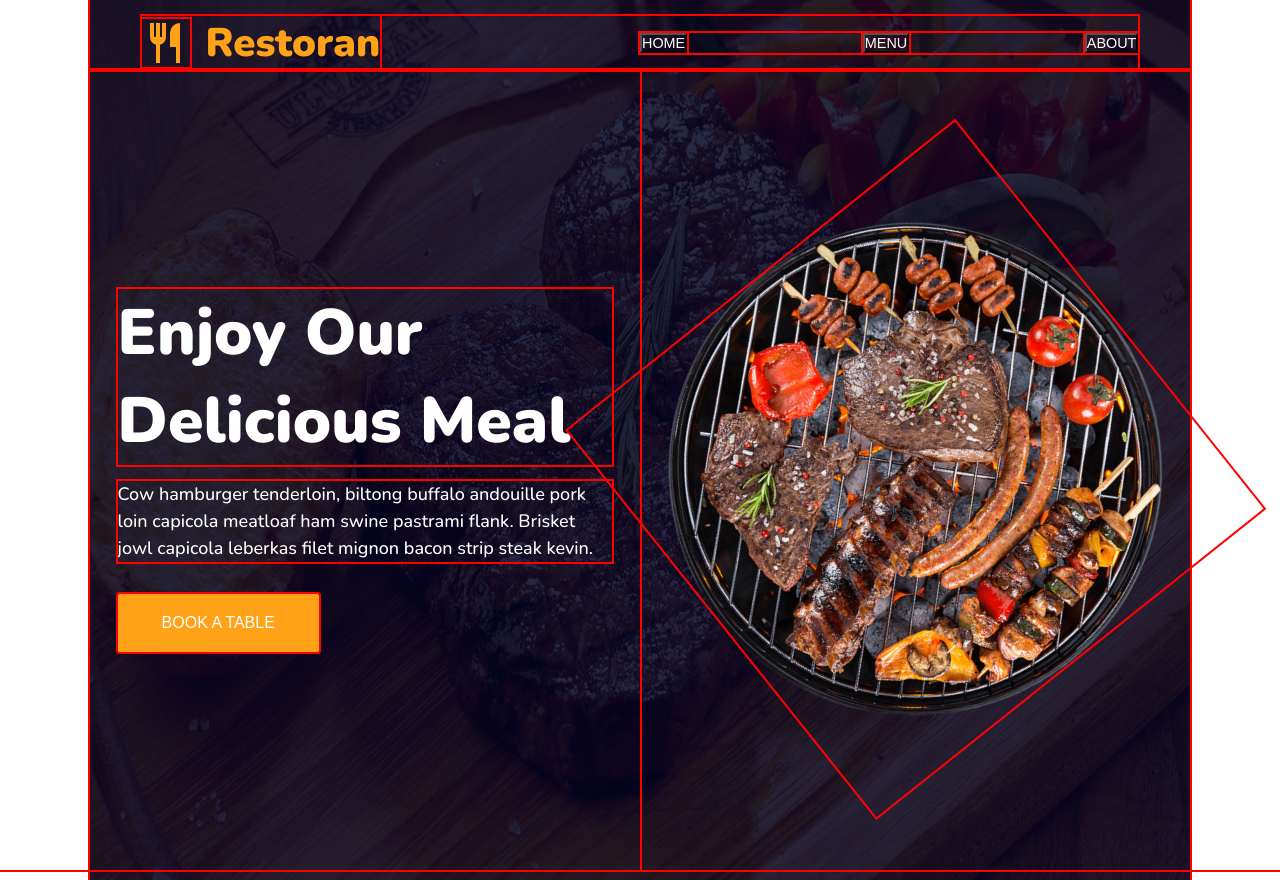
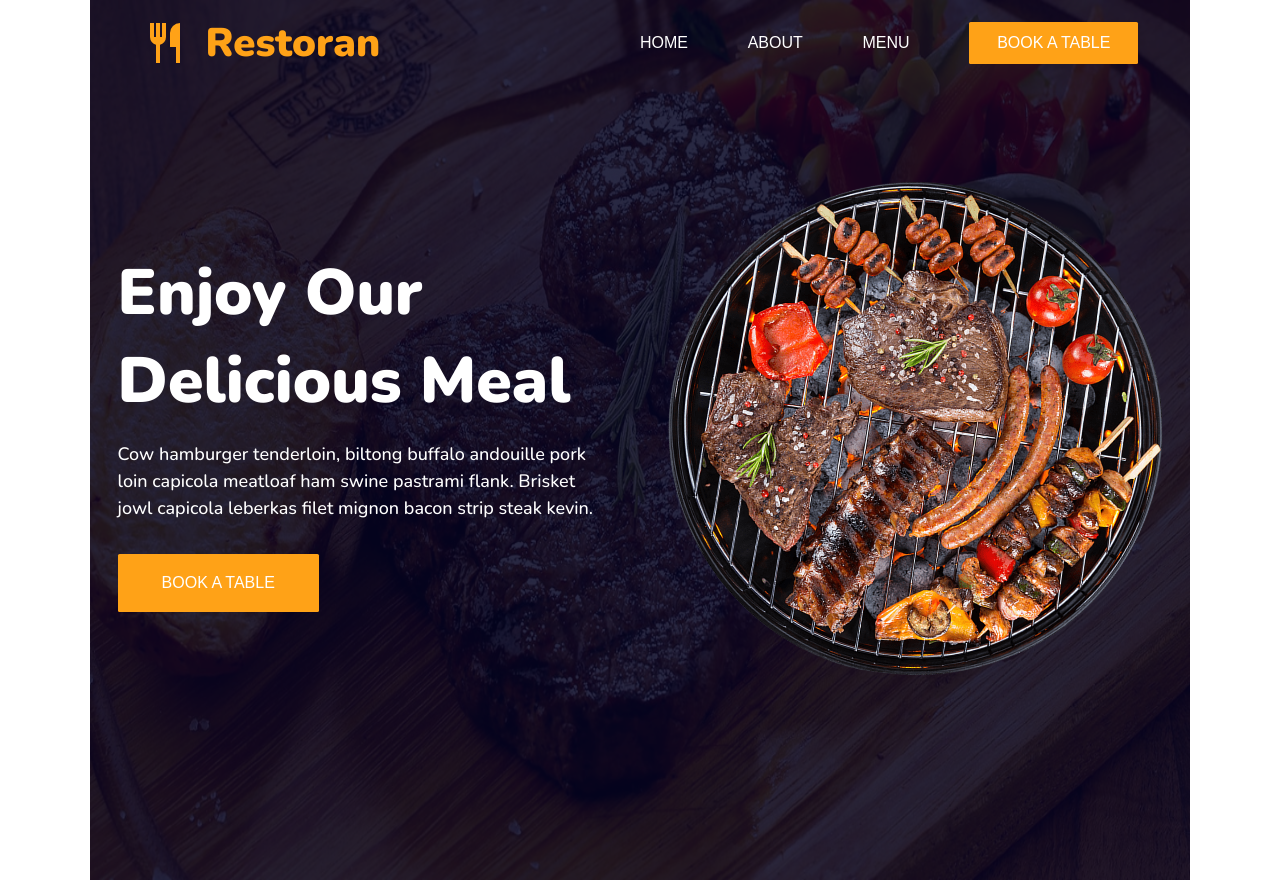
Before and after one commit to NgocPMT/js-restaurant-page, a website built with webpack: page src/template.html in a window 1280 px wide. Built offline with nearby package versions, Linux system fonts and the light colour scheme.

Commit message:
style header and navbar

```diff
--- a/src/css/home.css
+++ b/src/css/home.css
@@ -1,7 +1,7 @@
 * {
   margin: 0;
   padding: 0;
-  outline: 2px solid red;
+  /* outline: 2px solid red; */
 }
 
 html, body {
@@ -28,13 +28,36 @@ nav ul#menu {
   display: flex;
   width: 50%;
   justify-content: space-between;
+  align-items: center;
 }
 
-nav ul#menu button {
+.menu-button {
   background-color: transparent;
   color: white;
-  font-size: 0.90rem;
+  font-size: 1rem;
+  font-weight: medium;
+  border: none;
+  transition: color 0.2s;
+  cursor: pointer;
+}
 
+.menu-button:hover {
+  color:#ffa217;
+}
+
+.menu-booking-button {
+  background-color: #ffa217;
+  color: white;
+  border: none;
+  border-radius: 0.1rem;
+  padding: 0.75rem 1.75rem;
+  font-size: 1rem;
+  cursor: pointer;
+  transition: background-color 0.2s;
+}
+
+.menu-booking-button:hover {
+  background-color: #ffad32;
 }
 
 #logo-container {
@@ -56,10 +79,10 @@ nav ul#menu button {
   display: grid;
   grid-template-columns: 1fr 1fr;
   width: 100%;
-  height: 100vh;
+  height: 90vh;
 }
 
-.hero-background {
+.hero-background, .overlay {
   position: absolute;
   z-index: -2;
   top: 0;
@@ -70,12 +93,7 @@ nav ul#menu button {
 }
 
 .overlay {
-  position: absolute;
   z-index: -1;
-  top: 0;
-  left: 7%;
-  width: 86%;
-  height: 55rem;
   background-color: rgba(4, 4, 35, 0.85);
 }
 
--- a/src/template.html
+++ b/src/template.html
@@ -22,9 +22,10 @@
             </span>
           </div>
           <ul id="menu">
-            <button>HOME</button>
-            <button>MENU</button>
-            <button>ABOUT</button>
+            <button class="menu-button">HOME</button>
+            <button class="menu-button">ABOUT</button>
+            <button class="menu-button">MENU</button>
+            <button class="menu-booking-button">BOOK A TABLE</button>
           </ul>
         </nav>
       </header>
```
